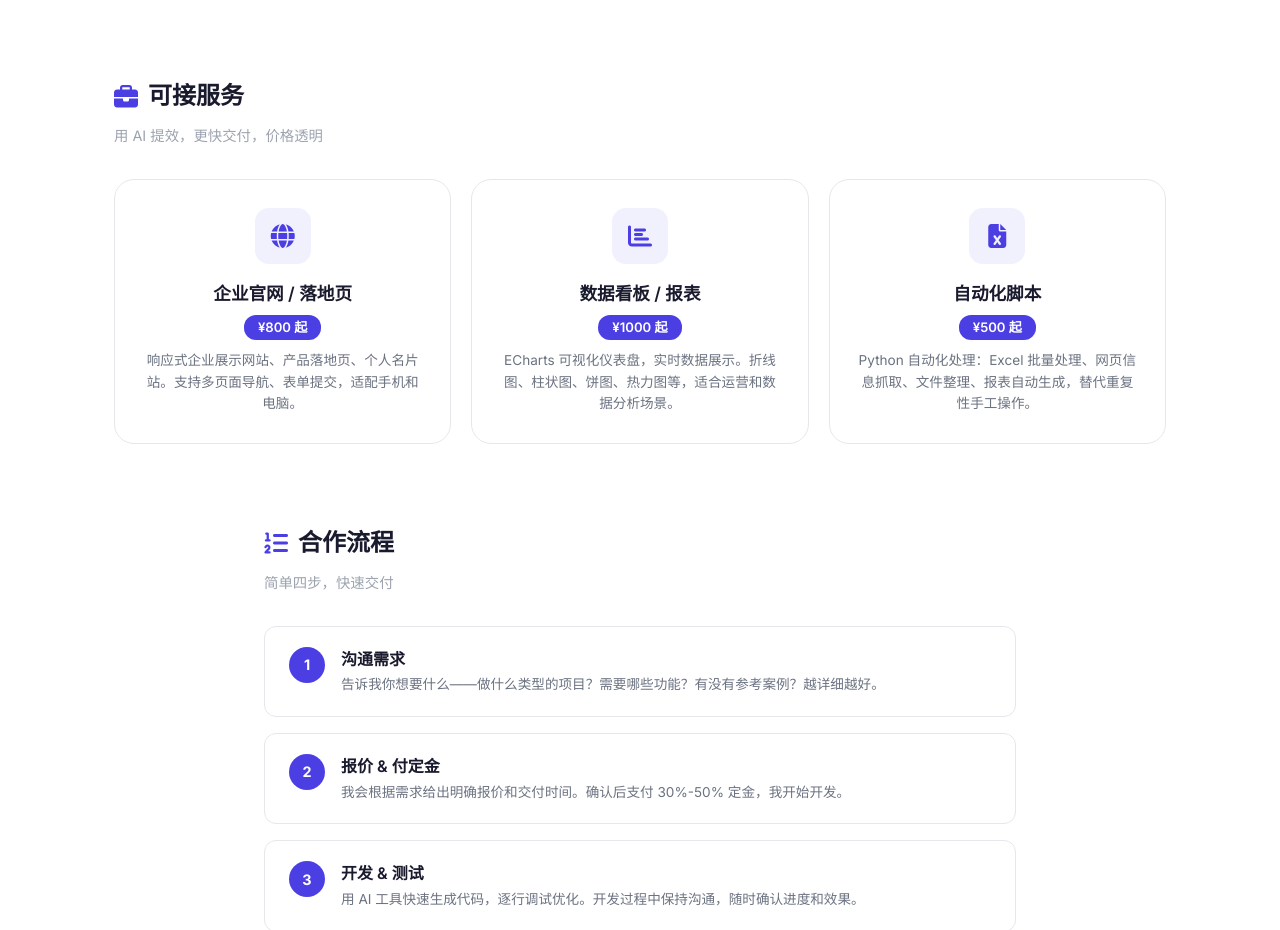
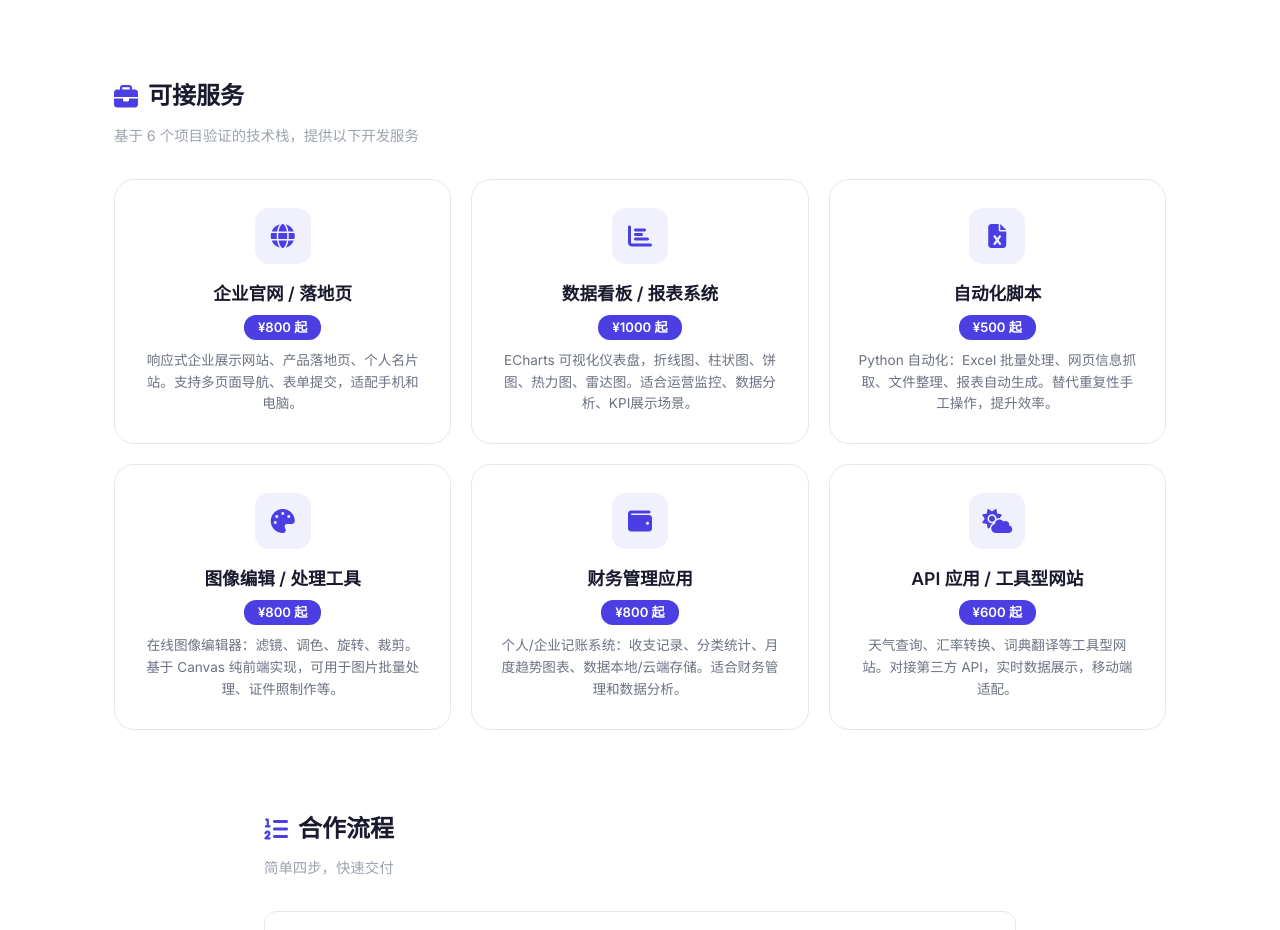
Before and after one commit to LiuYi2026-dot/portfolio, a plain HTML site: page index.html in a window 1280 px wide. Shown: the part 1240-2170 px from the top of the page. Drawn offline with Linux system fonts and the light colour scheme.

Commit message:
扩充可接服务板块为6项: 新增图像编辑/财务管理/API工具型网站, 覆盖全部6个项目技术栈

```diff
--- a/index.html
+++ b/index.html
@@ -410,7 +410,7 @@
     <!-- ====== 服务 ====== -->
     <section class="services scroll-reveal" id="services">
         <h2 class="section-title"><i class="fas fa-briefcase"></i> 可接服务</h2>
-        <p class="section-sub">用 AI 提效，更快交付，价格透明</p>
+        <p class="section-sub">基于 6 个项目验证的技术栈，提供以下开发服务</p>
         <div class="services-grid">
             <div class="service-card">
                 <div class="service-icon"><i class="fas fa-globe"></i></div>
@@ -420,15 +420,33 @@
             </div>
             <div class="service-card">
                 <div class="service-icon"><i class="fas fa-chart-bar"></i></div>
-                <h3>数据看板 / 报表</h3>
+                <h3>数据看板 / 报表系统</h3>
                 <span class="service-price">¥1000 起</span>
-                <p>ECharts 可视化仪表盘，实时数据展示。折线图、柱状图、饼图、热力图等，适合运营和数据分析场景。</p>
+                <p>ECharts 可视化仪表盘，折线图、柱状图、饼图、热力图、雷达图。适合运营监控、数据分析、KPI展示场景。</p>
             </div>
             <div class="service-card">
                 <div class="service-icon"><i class="fas fa-file-excel"></i></div>
                 <h3>自动化脚本</h3>
                 <span class="service-price">¥500 起</span>
-                <p>Python 自动化处理：Excel 批量处理、网页信息抓取、文件整理、报表自动生成，替代重复性手工操作。</p>
+                <p>Python 自动化：Excel 批量处理、网页信息抓取、文件整理、报表自动生成。替代重复性手工操作，提升效率。</p>
+            </div>
+            <div class="service-card">
+                <div class="service-icon"><i class="fas fa-palette"></i></div>
+                <h3>图像编辑 / 处理工具</h3>
+                <span class="service-price">¥800 起</span>
+                <p>在线图像编辑器：滤镜、调色、旋转、裁剪。基于 Canvas 纯前端实现，可用于图片批量处理、证件照制作等。</p>
+            </div>
+            <div class="service-card">
+                <div class="service-icon"><i class="fas fa-wallet"></i></div>
+                <h3>财务管理应用</h3>
+                <span class="service-price">¥800 起</span>
+                <p>个人/企业记账系统：收支记录、分类统计、月度趋势图表、数据本地/云端存储。适合财务管理和数据分析。</p>
+            </div>
+            <div class="service-card">
+                <div class="service-icon"><i class="fas fa-cloud-sun"></i></div>
+                <h3>API 应用 / 工具型网站</h3>
+                <span class="service-price">¥600 起</span>
+                <p>天气查询、汇率转换、词典翻译等工具型网站。对接第三方 API，实时数据展示，移动端适配。</p>
             </div>
         </div>
     </section>
```
